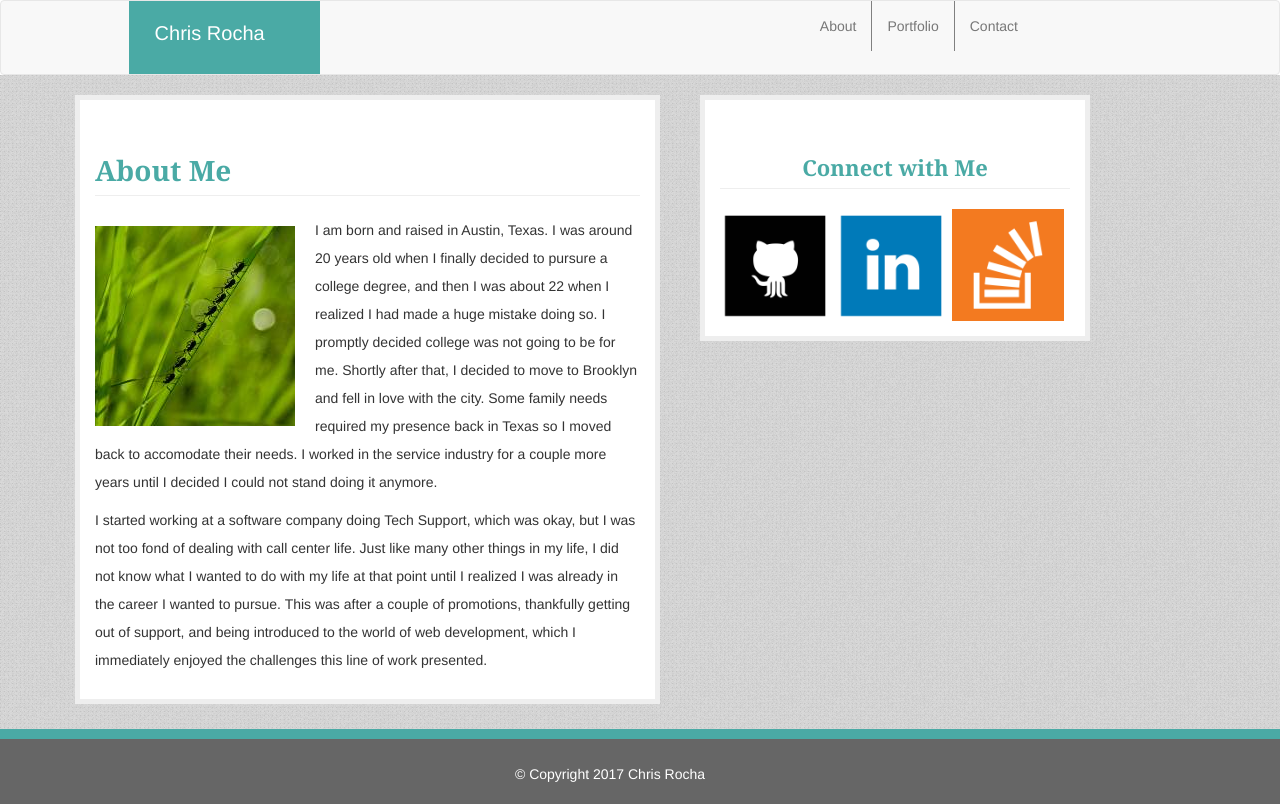
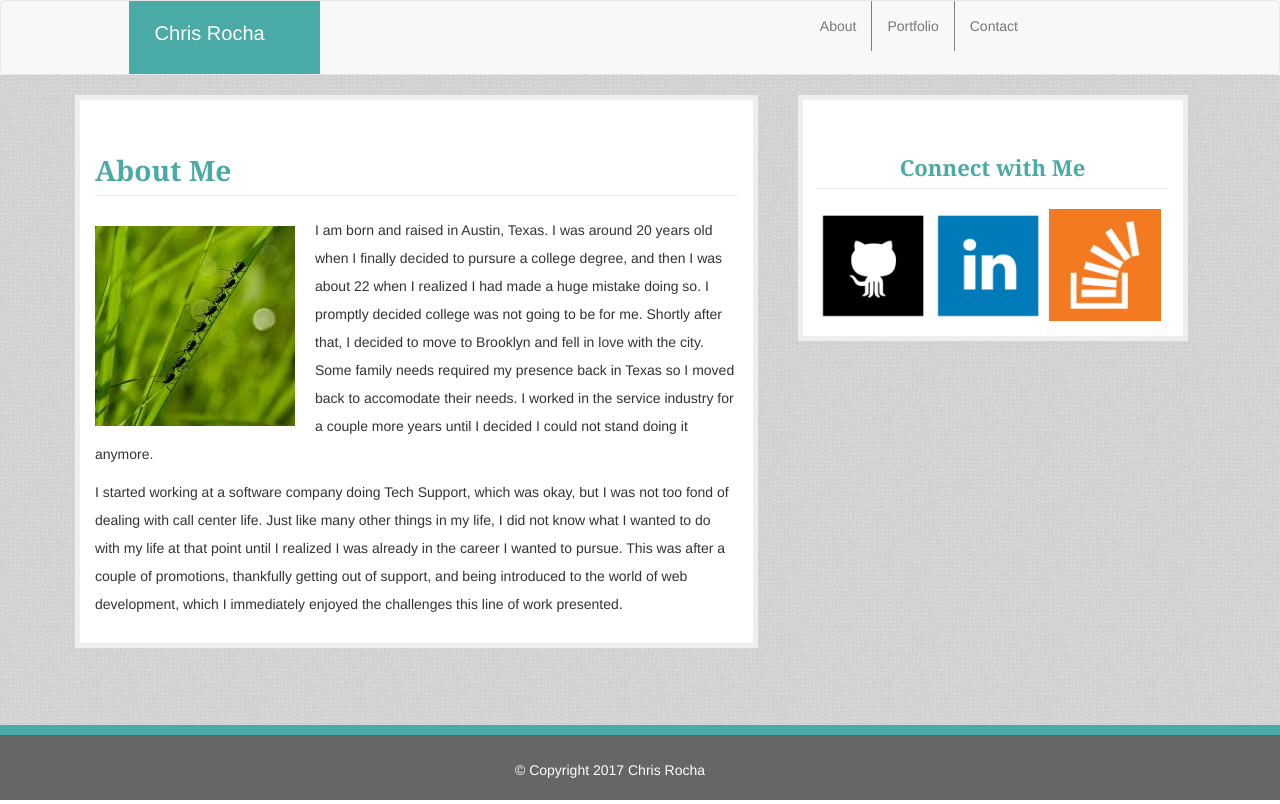
Before and after one commit to Christopherocha/Bootstrap-Portfolio, a plain HTML site: page index.html in a window 1280 px wide. Drawn offline with nearby package versions, Linux system fonts and the light colour scheme.

Commit message:
changing column length

```diff
--- a/index.html
+++ b/index.html
@@ -27,10 +27,10 @@
 		<div class="wrapper">
 			<div class="container">
 				<div class="row">
-					<section class="content col-sm-6 col-sm-offset-1" id="about">
+					<section class="content col-sm-7 col-sm-offset-1" id="about">
 						<h1 class="page-header">About Me</h1>
 						<div class="row">
-							<div class="col-sm-12">
+							<div class="col-sm-12 aboutContainer">
 								<div class="image-container" id="aboutImage">
 									<img src="assets/images/placeholder.jpg" alt="Chris Rocha">
 								</div>
@@ -40,7 +40,7 @@
 							</div>
 						</div>
 					</section>
-					<aside class="content col-sm-4 col-sm-offset-1" id="connect">
+					<aside class="content col-sm-4" id="connect">
 						<h2 class="page-header">Connect with Me</h2>
 
 						<a href="https://github.com/christopherocha"><img class="connectImages" id="github" src="./assets/images/github.png" alt="github icon"></a>
```
Also changed, not shown: contact.html (+2 -2 lines), portfolio.html (+2 -2 lines).
